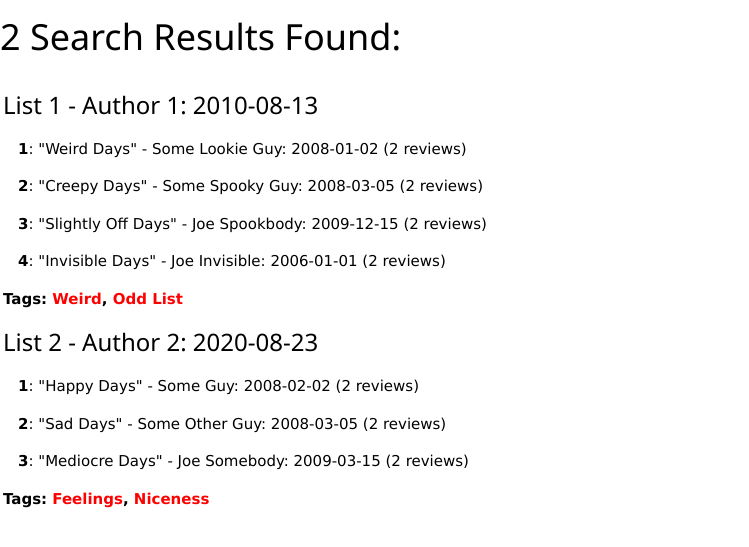
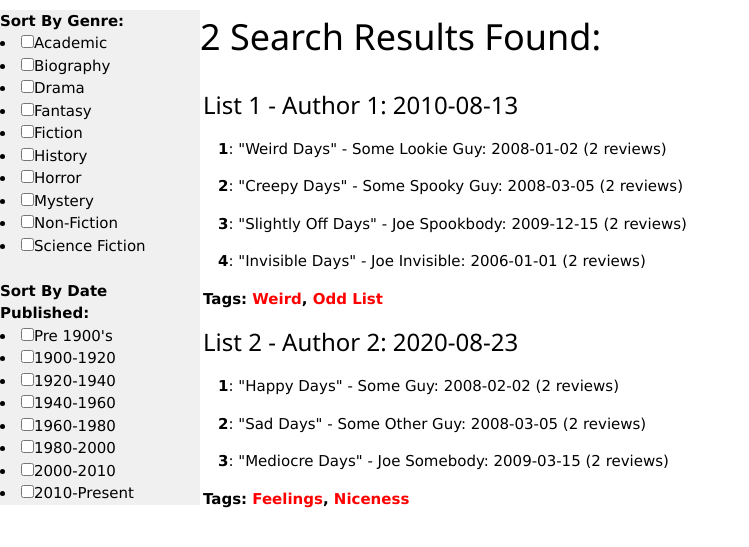
Before and after one commit to smores56/googleplex, a Flask app: page /results in a window 1280 px wide. Shown: the part 55-602 px from the top of the page, without its empty margins (0-749 px from the left). Run offline with Flask 2, Linux system fonts and the light colour scheme.

Commit message:
Added filter sidebar to search results page

```diff
--- a/googleplex/static/styles/main.css
+++ b/googleplex/static/styles/main.css
@@ -1,4 +1,4 @@
-body               { font-family: sans-serif; background: #eee; }
+/*body               { font-family: sans-serif; background: #eee; }
 a, h1, h2          { color: #377ba8; }
 h1, h2             { font-family: 'Georgia', serif; margin: 0; }
 h1                 { border-bottom: 2px solid #eee; }
@@ -19,4 +19,5 @@ tr:nth-child(odd)  { background-color: #CCCCFF; }
                      margin-bottom: 1em; background: #fafafa; }
 .flash             { background: #cee5F5; padding: 0.5em;
                      border: 1px solid #aacbe2; }
-.error             { background: #f0d6d6; padding: 0.5em; }
+.error             { background: #f0d6d6; padding: 0.5em; }*/
+.left              { width: 200px; float: left; background: #f0f0f0; }
--- a/googleplex/templates/results.html
+++ b/googleplex/templates/results.html
@@ -4,8 +4,32 @@
 {% block title %}Results{% endblock %}
 {% block style %}
   <link rel="stylesheet" href="https://www.w3schools.com/w3css/4/w3.css">
+  <link rel="stylesheet" href="static/styles/main.css">
 {% endblock %}
 {% block content %}
+  <div class="left">
+    <b>Sort By Genre:</b>
+    <li><input type="checkbox"></input><span type="label">Academic</span></li>
+    <li><input type="checkbox"></input><span type="label">Biography</span></li>
+    <li><input type="checkbox"></input><span type="label">Drama</span></li>
+    <li><input type="checkbox"></input><span type="label">Fantasy</span></li>
+    <li><input type="checkbox"></input><span type="label">Fiction</span></li>
+    <li><input type="checkbox"></input><span type="label">History</span></li>
+    <li><input type="checkbox"></input><span type="label">Horror</span></li>
+    <li><input type="checkbox"></input><span type="label">Mystery</span></li>
+    <li><input type="checkbox"></input><span type="label">Non-Fiction</span></li>
+    <li><input type="checkbox"></input><span type="label">Science Fiction</span></li>
+    <br>
+    <b>Sort By Date Published:</b>
+    <li><input type="checkbox"></input><span type="label">Pre 1900's</span></li>
+    <li><input type="checkbox"></input><span type="label">1900-1920</span></li>
+    <li><input type="checkbox"></input><span type="label">1920-1940</span></li>
+    <li><input type="checkbox"></input><span type="label">1940-1960</span></li>
+    <li><input type="checkbox"></input><span type="label">1960-1980</span></li>
+    <li><input type="checkbox"></input><span type="label">1980-2000</span></li>
+    <li><input type="checkbox"></input><span type="label">2000-2010</span></li>
+    <li><input type="checkbox"></input><span type="label">2010-Present</span></li>
+  </div>
   <h1>{{ lists | length }} Search Result{% if lists | length != 1 %}s{% endif %} Found{% if search | length > 0 %} For "{{ search }}"{% endif %}:</h1>
   <table class="table table-striped">
     <tbody>
```
